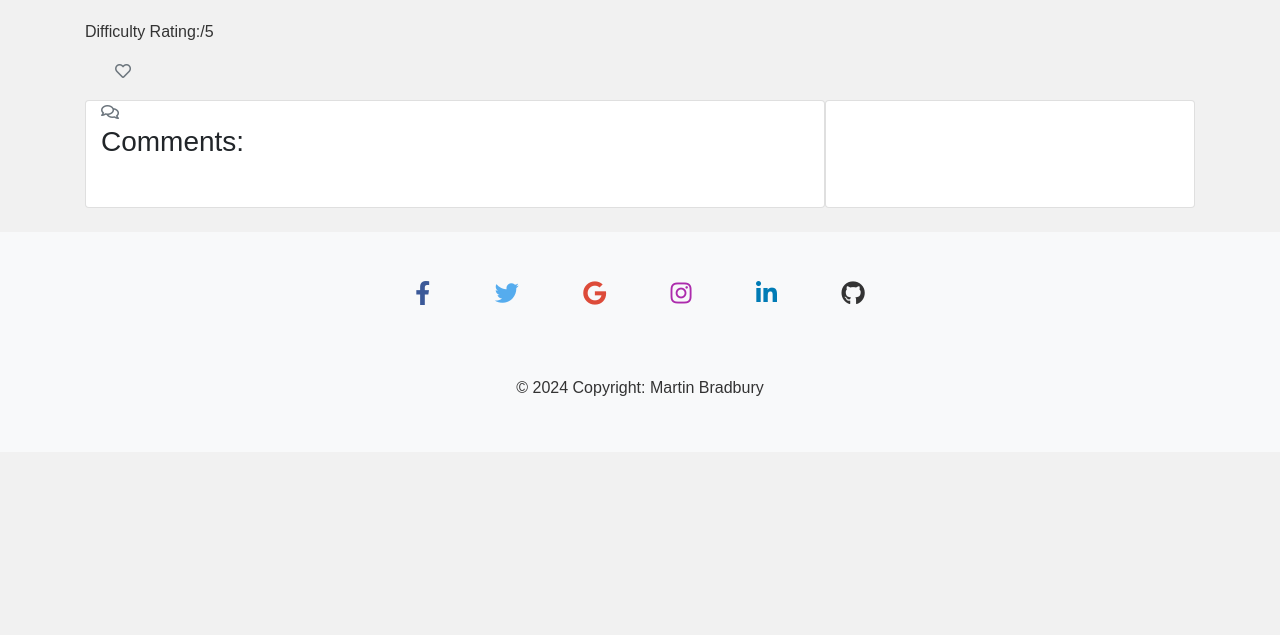
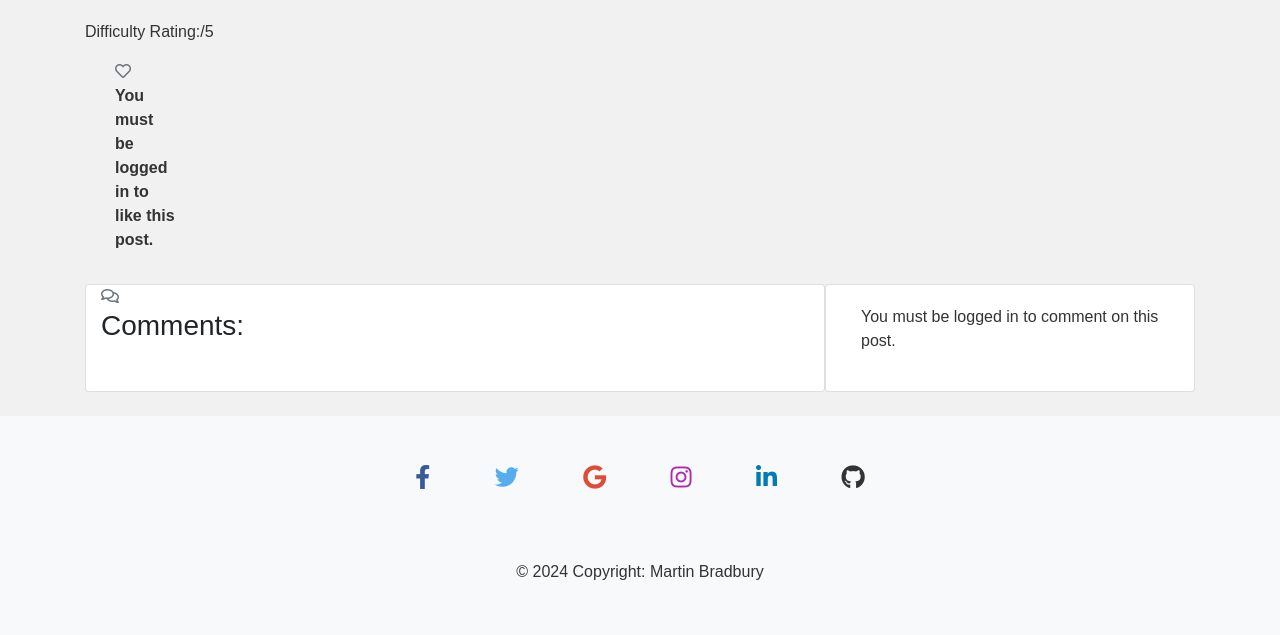
Before and after one commit to MartinBradbury/walking-the-wainwrights, a Django app: template routes/templates/routes/routes_detail.html in a window 1280 px wide. Shown: the part 92-727 px from the top of the page. Run offline with Django 4.2, Linux system fonts and the light colour scheme; the template is opened without the code that fills it, so the values that code supplies are empty; some libraries are stand-ins or nearby versions.

Commit message:
added text to inform user that they must be logged in to comment and like the post

```diff
--- a/routes/templates/routes/routes_detail.html
+++ b/routes/templates/routes/routes_detail.html
@@ -4,11 +4,6 @@
 {% block content %}
 
 {% load crispy_forms_tags %}
-
-
-
-
-
 
 <div>
     <h1>{{ route.title }}</h1>
@@ -35,24 +30,22 @@
             </form>
             {% else %}
             <span class="text-secondary"><i class="far fa-heart"></i></span>
+            <p>You must be logged in to like this post.</p>
             {% endif %}
 
             <span class="text-secondary">{{ route.number_of_likes }} </span>
         </strong>
     </div>
     <div class="row">
-        <div class="col-md-8 card mb-4  mt-3 ">
+        <div class="col-md-8 card mb-4 mt-3 ">
             {% with comment_count as total_comments %}
             <strong class="text-secondary"><i class="far fa-comments"></i>
-            <!-- Our total_comments variable goes before the closing strong tag -->
             {{ total_comments }}</strong>
             {% endwith %}
             <h3>Comments:</h3>
             <div class="card-body">
-                <!-- We want a for loop inside the empty control tags to iterate through each comment in comments -->
                 {% for comment in comments %}
-                <div
-                    class="p-2 comments{% if not comment.approved and comment.author == user %} faded{% elif not comment.approved %} d-none{% endif %}">
+                <div class="p-2 comments{% if not comment.approved and comment.author == user %} faded{% elif not comment.approved %} d-none{% endif %}">
                     <p class="font-weight-bold">
                         {{ comment.author }}
                         <span class="font-weight-normal">
@@ -70,7 +63,6 @@
                     <button class="btn btn-sm btn-edit" data-comment_id="{{ comment.id }}">Edit</button>
                     {% endif %}
                 </div>
-                <!-- Our for loop ends here -->
                 {% endfor %}
             </div>
         </div>
@@ -84,22 +76,18 @@
                 {% if user.is_authenticated %}
                 <h3>Leave a comment:</h3>
                 <p>Posting as: {{ user.username }}</p>
-                    <form id="commentForm" method="post"
-                    style="margin-top: 1.3em;">
+                <form id="commentForm" method="post" style="margin-top: 1.3em;">
                     {{ comment_form | crispy }}
                     {% csrf_token %}
-                        <button id="submitButton" type="submit"
-                        class="btn btn-signup btn-lg">Submit</button>
+                    <button id="submitButton" type="submit" class="btn btn-signup btn-lg">Submit</button>
                 </form>
+                {% else %}
+                <p>You must be logged in to comment on this post.</p>
                 {% endif %}
                 {% endif %}
-
             </div>
         </div>
     </div>
 </div>
 
-
-
-
 {% endblock %}
```
Lines whose indentation alone changed are shown as unchanged.
